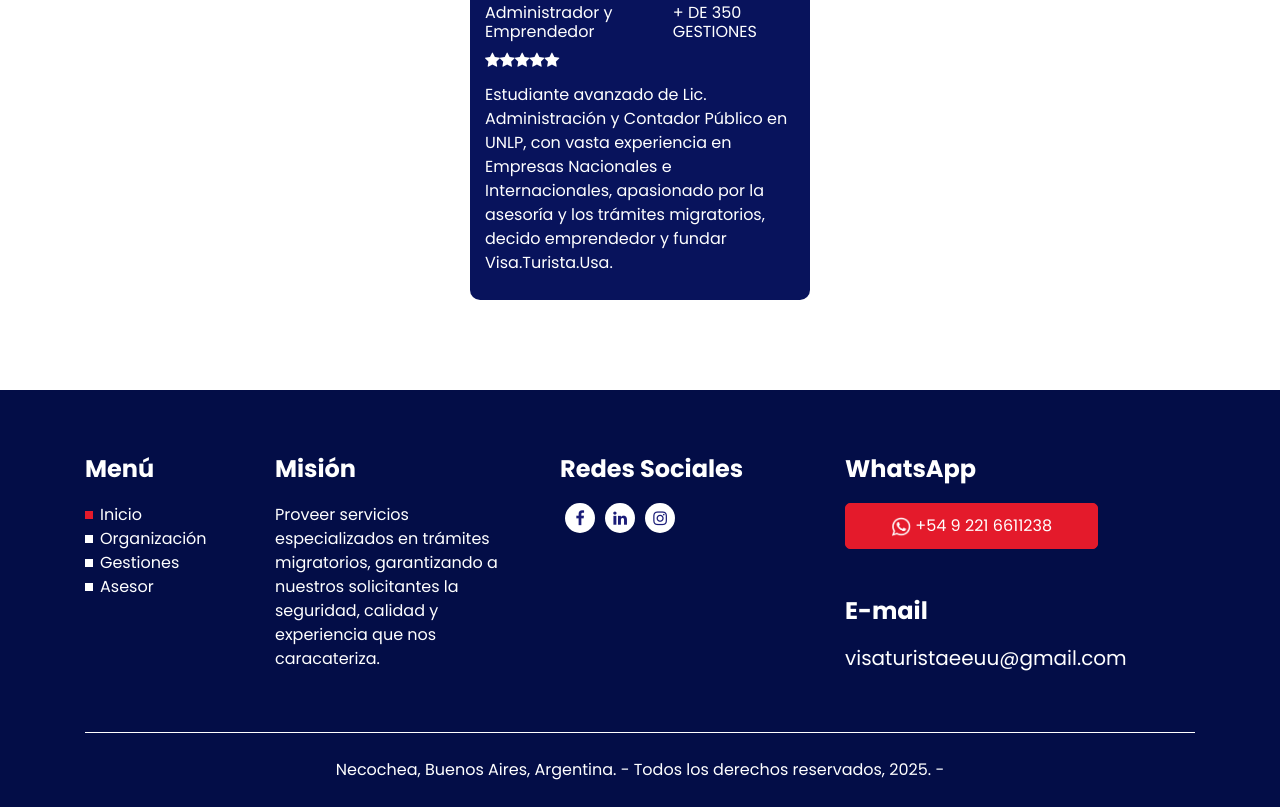
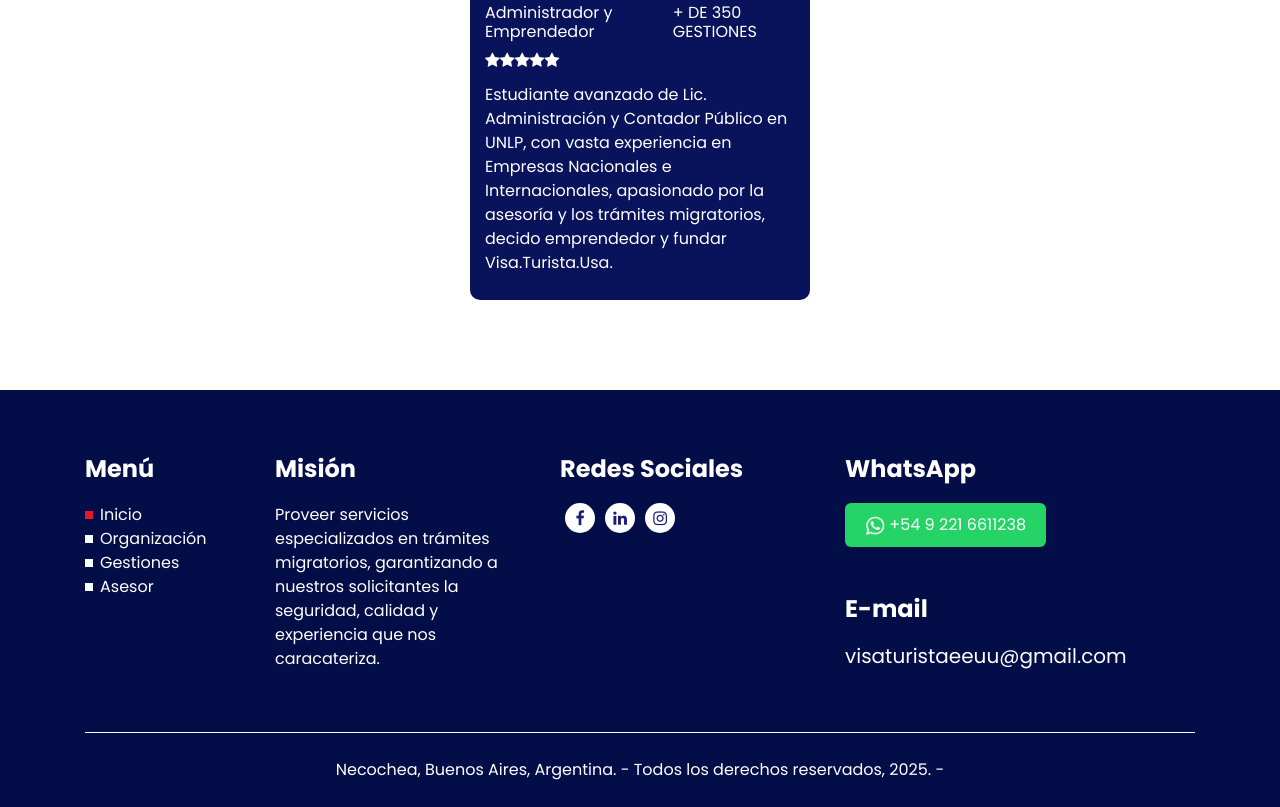
Before and after one commit to facu118/visa.turista.usa, a plain HTML site: page index.html in a window 1280 px wide. Shown: the part 4036-4843 px from the top of the page. Drawn offline with nearby package versions, Linux system fonts and the light colour scheme; a script that the page names is missing.

Commit message:
Update index.html

```diff
--- a/index.html
+++ b/index.html
@@ -795,7 +795,7 @@
               WhatsApp
             </h4>
             <form action="">
-              <button type="button" class="btn " onclick="location.href='https://wa.link/u50py5'">
+              <button type="button" class="btn " style="background-color: #25D366; color: white; border: none; box-shadow: none; outline: none; padding: 10px 20px; font-size: 16px; border-radius: 6px;" onclick="location.href='https://wa.link/u50py5'">
                         <img src="images/whatsapp.png" width="20" height="20" />
                         +54 9 221 6611238
               </button>
```
